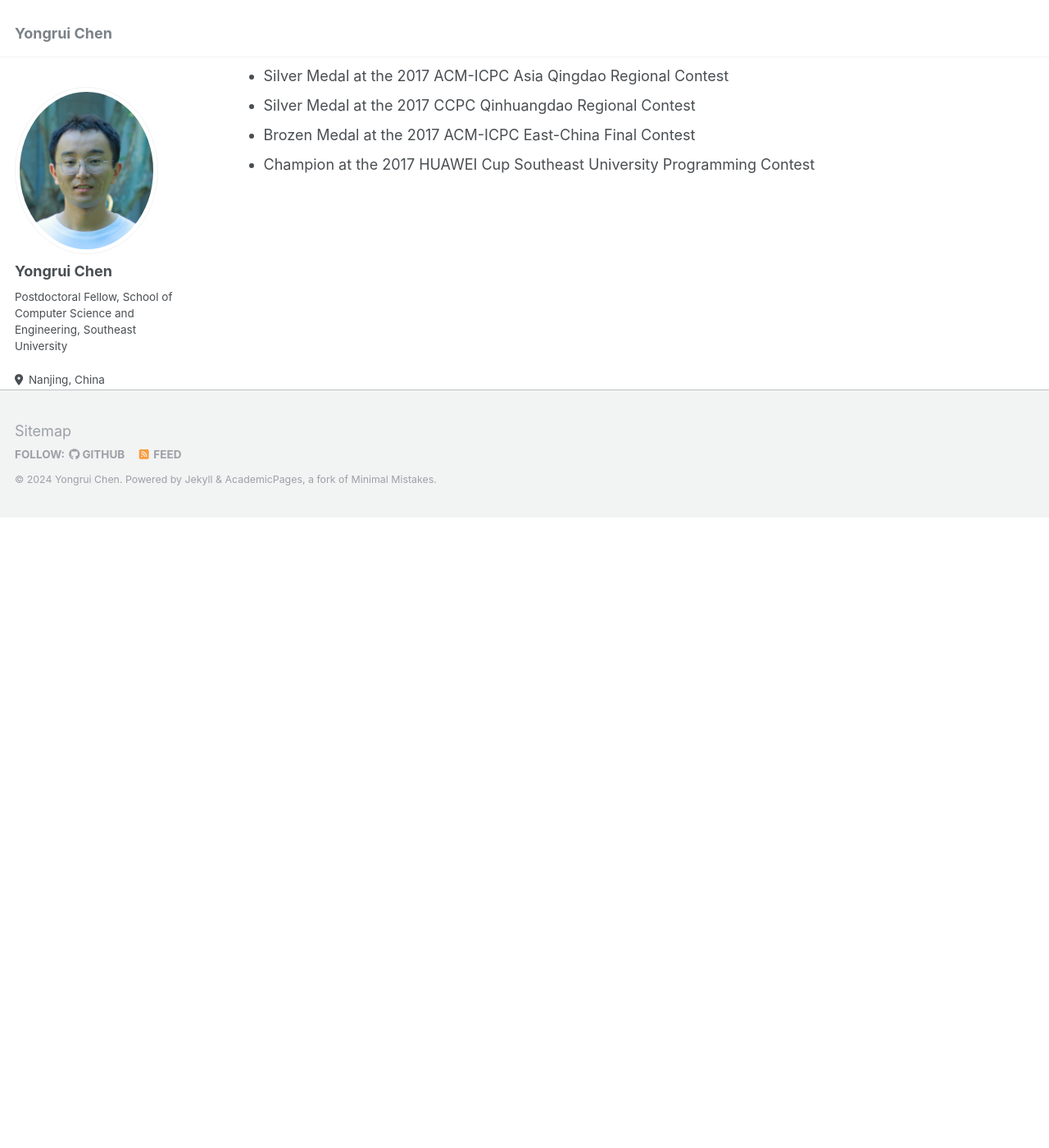
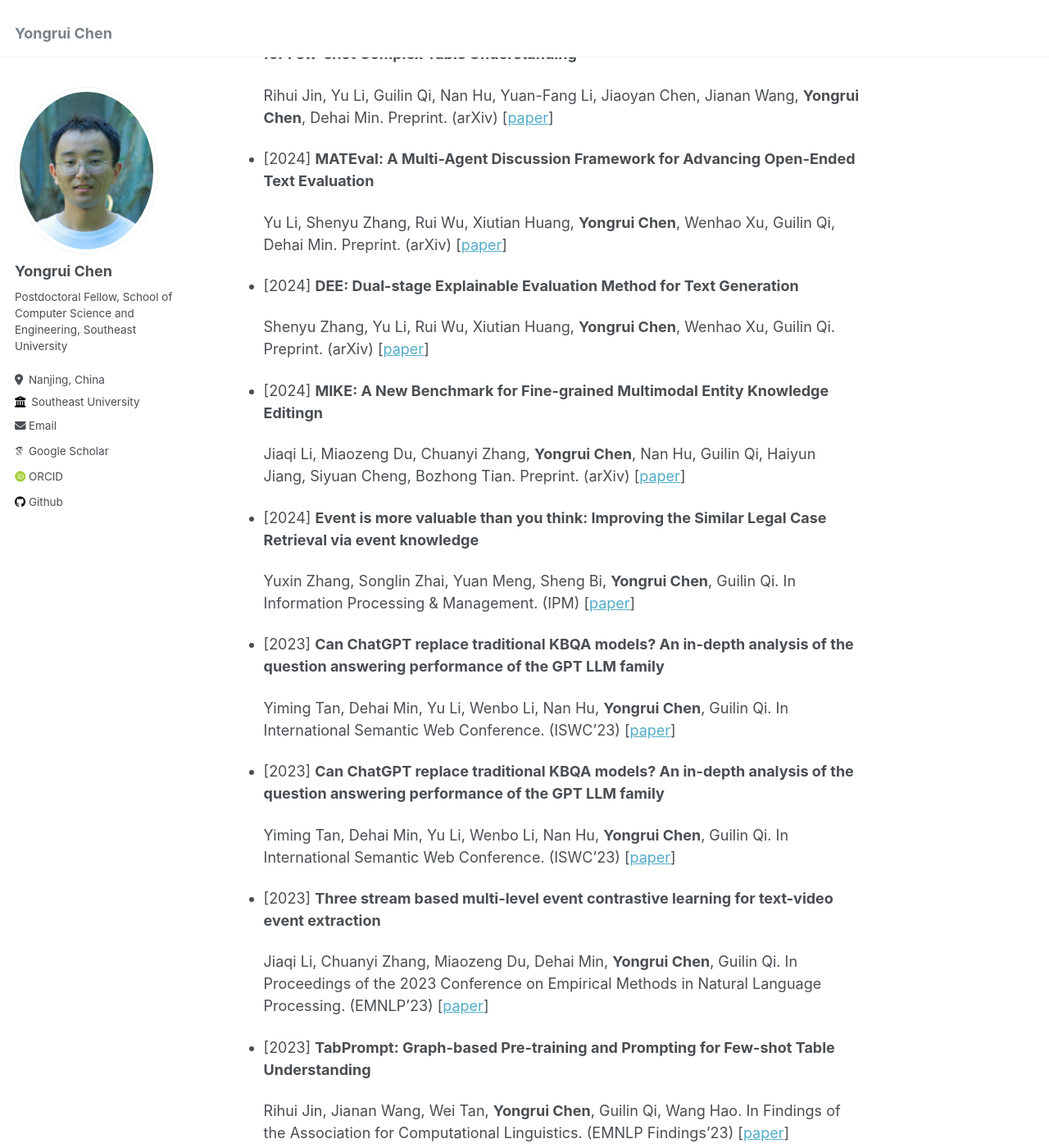
Before and after one commit to Bahuia/bahuia.github.io, a Jekyll site: the page built from _pages/about.md, in a window 1280 px wide and 1400 px high, scrolled down 2709 px. Shown: the whole window at 82% size. Built offline with Jekyll 4.4.1, drawn with Linux system fonts in a browser that asks for light colours; some web fonts are replaced; before the commit the page ends 3339 px from its top, so only the background shows below that; some of the changed text lies outside the part shown.

Commit message:
20240722

```diff
--- a/_pages/about.md
+++ b/_pages/about.md
@@ -69,8 +69,95 @@ First Author
     **Yongrui Chen**, Huiying Li, Yuncheng Hua, Guilin Qi.
     In Proceedings of the Twenty-Ninth International Joint Conference on Artificial Intelligence. (IJCAI'20) [[paper](https://www.ijcai.org/proceedings/2020/0519.pdf)][[code](https://github.com/Bahuia/AQGNet)]
 
+* [2020] **DAM: Transformer-based relation detection for Question Answering over Knowledge Base**
+
+    **Yongrui Chen**, Huiying Li.
+    In Knowledge-Based Systems. (KBS) [[paper](https://www.sciencedirect.com/science/article/abs/pii/S0950705120303579)]
+
+* [2019] **Convolutional neural network-based question answering over knowledge base with type constraint**
+
+    **Yongrui Chen**, Huiying Li, Zejian Xu.
+    In Knowledge Graph and Semantic Computing. Knowledge Computing and Language Understanding: Third China Conference. (CCKS'18) [[paper](https://link.springer.com/chapter/10.1007/978-981-13-3146-6_3)]
+
 Co-author
 ------
+
+* [2024] **Single Image Unlearning: Efficient Machine Unlearning in Multimodal Large Language Models**
+
+    Jiaqi Li, Qianshan Wei, Chuanyi Zhang, Guilin Qi, Miaozeng Du, **Yongrui Chen**, Sheng Bi.
+    Preprint. (arXiv) [[paper](https://arxiv.org/pdf/2405.12523)]
+
+* [2024] **HGT: Leveraging Heterogeneous Graph-enhanced Large Language Models for Few-shot Complex Table Understanding**
+
+    Rihui Jin, Yu Li, Guilin Qi, Nan Hu, Yuan-Fang Li, Jiaoyan Chen, Jianan Wang, **Yongrui Chen**, Dehai Min.
+    Preprint. (arXiv) [[paper](https://arxiv.org/pdf/2403.19723)]
+
+* [2024] **MATEval: A Multi-Agent Discussion Framework for Advancing Open-Ended Text Evaluation**
+
+    Yu Li, Shenyu Zhang, Rui Wu, Xiutian Huang, **Yongrui Chen**, Wenhao Xu, Guilin Qi, Dehai Min.
+    Preprint. (arXiv) [[paper](https://arxiv.org/pdf/2403.19305)]
+
+* [2024] **DEE: Dual-stage Explainable Evaluation Method for Text Generation**
+
+    Shenyu Zhang, Yu Li, Rui Wu, Xiutian Huang, **Yongrui Chen**, Wenhao Xu, Guilin Qi.
+    Preprint. (arXiv) [[paper](https://arxiv.org/pdf/2403.11509)]
+
+* [2024] **MIKE: A New Benchmark for Fine-grained Multimodal Entity Knowledge Editingn**
+
+    Jiaqi Li, Miaozeng Du, Chuanyi Zhang, **Yongrui Chen**, Nan Hu, Guilin Qi, Haiyun Jiang, Siyuan Cheng, Bozhong Tian.
+    Preprint. (arXiv) [[paper](https://arxiv.org/pdf/2402.14835)]
+
+* [2024] **Event is more valuable than you think: Improving the Similar Legal Case Retrieval via event knowledge**
+
+    Yuxin Zhang, Songlin Zhai, Yuan Meng, Sheng Bi, **Yongrui Chen**, Guilin Qi.
+    In Information Processing & Management. (IPM) [[paper](https://www.sciencedirect.com/science/article/abs/pii/S030645732400089X)]
+
+* [2023] **Can ChatGPT replace traditional KBQA models? An in-depth analysis of the question answering performance of the GPT LLM family**
+
+    Yiming Tan, Dehai Min, Yu Li, Wenbo Li, Nan Hu, **Yongrui Chen**, Guilin Qi.
+    In International Semantic Web Conference. (ISWC'23) [[paper](https://arxiv.org/pdf/2303.07992)]
+
+* [2023] **Can ChatGPT replace traditional KBQA models? An in-depth analysis of the question answering performance of the GPT LLM family**
+
+    Yiming Tan, Dehai Min, Yu Li, Wenbo Li, Nan Hu, **Yongrui Chen**, Guilin Qi.
+    In International Semantic Web Conference. (ISWC'23) [[paper](https://arxiv.org/pdf/2303.07992)]
+
+* [2023] **Three stream based multi-level event contrastive learning for text-video event extraction**
+
+    Jiaqi Li, Chuanyi Zhang, Miaozeng Du, Dehai Min, **Yongrui Chen**, Guilin Qi.
+    In Proceedings of the 2023 Conference on Empirical Methods in Natural Language Processing. (EMNLP'23) [[paper](https://aclanthology.org/2023.emnlp-main.103.pdf)]
+
+* [2023] **TabPrompt: Graph-based Pre-training and Prompting for Few-shot Table Understanding**
+
+    Rihui Jin, Jianan Wang, Wei Tan, **Yongrui Chen**, Guilin Qi, Wang Hao.
+    In Findings of the Association for Computational Linguistics. (EMNLP Findings'23) [[paper](https://aclanthology.org/2023.findings-emnlp.493.pdf)]
+
+* [2023] **CLRN: A reasoning network for multi-relation question answering over Cross-lingual Knowledge Graphs**
+
+    Yiming Tan, Xinyu Zhang, **Yongrui Chen**, Zafar Ali, Yuncheng Hua, Guilin Qi.
+    In Expert Systems with Applications. (ESWA) [[paper](https://www.sciencedirect.com/science/article/abs/pii/S095741742301223X)]
+
+* [2023] **MLPQ: A dataset for path question answering over multilingual knowledge graphs**
+
+    Yiming Tan, Yongrui Chen, Guilin Qi, Weizhuo Li, Meng Wang.
+    In Big Data Research. (BDR) [[paper](https://www.sciencedirect.com/science/article/pii/S221457962300014X)]
+
+* [2023] **Incorporating domain knowledge graph into multimodal movie genre classification with self-supervised attention and contrastive learning**
+
+    Jiaqi Li, Guilin Qi, Chuanyi Zhang, **Yongrui Chen**, Yiming Tan, Chenlong Xia, Ye Tian.
+    In Proceedings of the 31st ACM International Conference on Multimedia. (ACM MM'23) [[paper](https://dl.acm.org/doi/abs/10.1145/3581783.3612085)]
+
+* [2023] **CoMave: Contrastive Pre-training with Multi-scale Masking for Attribute Value Extraction**
+
+    Xinnan Guo, Wentao Deng, **Yongrui Chen**, Yang Li, Mengdi Zhou, Guilin Qi, Tianxing Wu, Dong Yang, Liubin Wang, Yong Pan.
+    In Findings of the Association for Computational Linguistics. (ACL Findings'23) [[paper](https://aclanthology.org/2023.findings-acl.373.pdf)]
+
+* [2023] **Improving Few-Shot Text-to-SQL with Meta Self-Training via Column Specificity**
+
+    Xinnan Guo, **Yongrui Chen**, Guilin Qi, Tianxing Wu, Hao Xu.
+    In Proceedings of the Twenty-Ninth International Joint Conference on Artificial Intelligence. (IJCAI'22) [[paper](https://www.ijcai.org/proceedings/2022/0576.pdf)]
+
+
 
 Talks
 ======
```
Also changed, not shown: other parts of _pages/about.md (+1 -1 lines).
